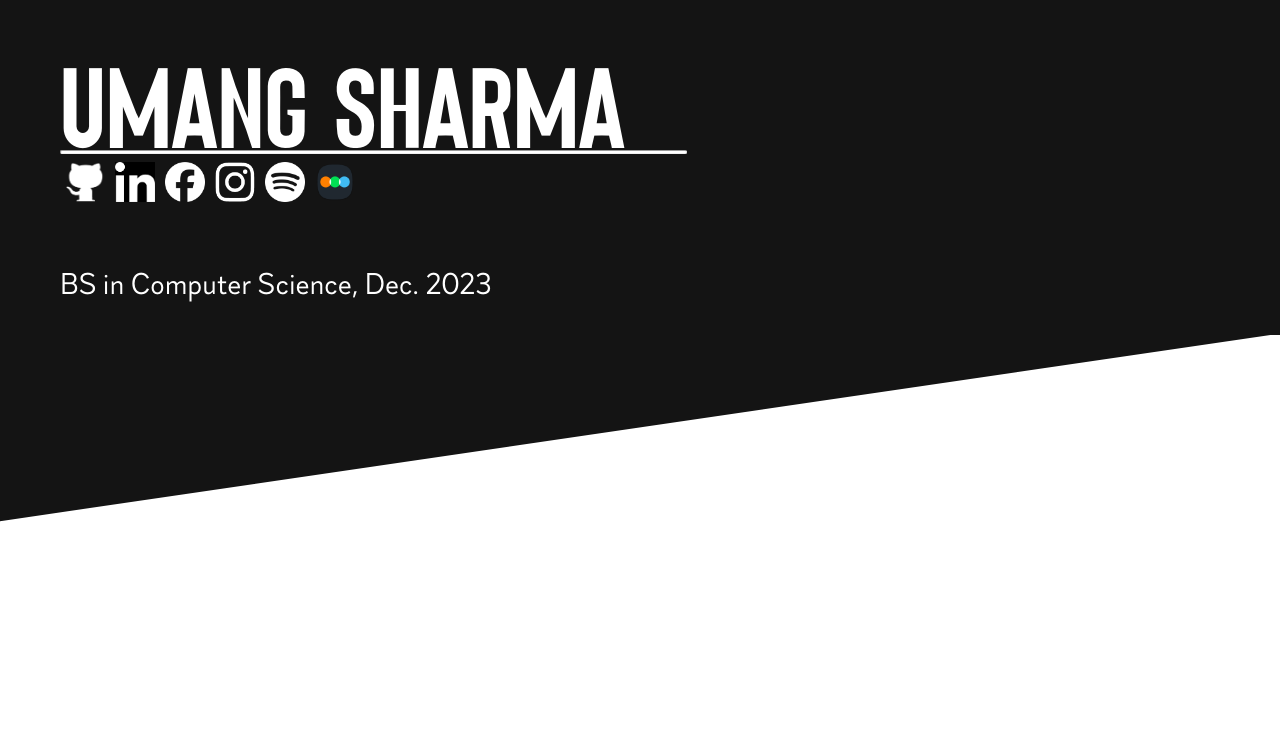
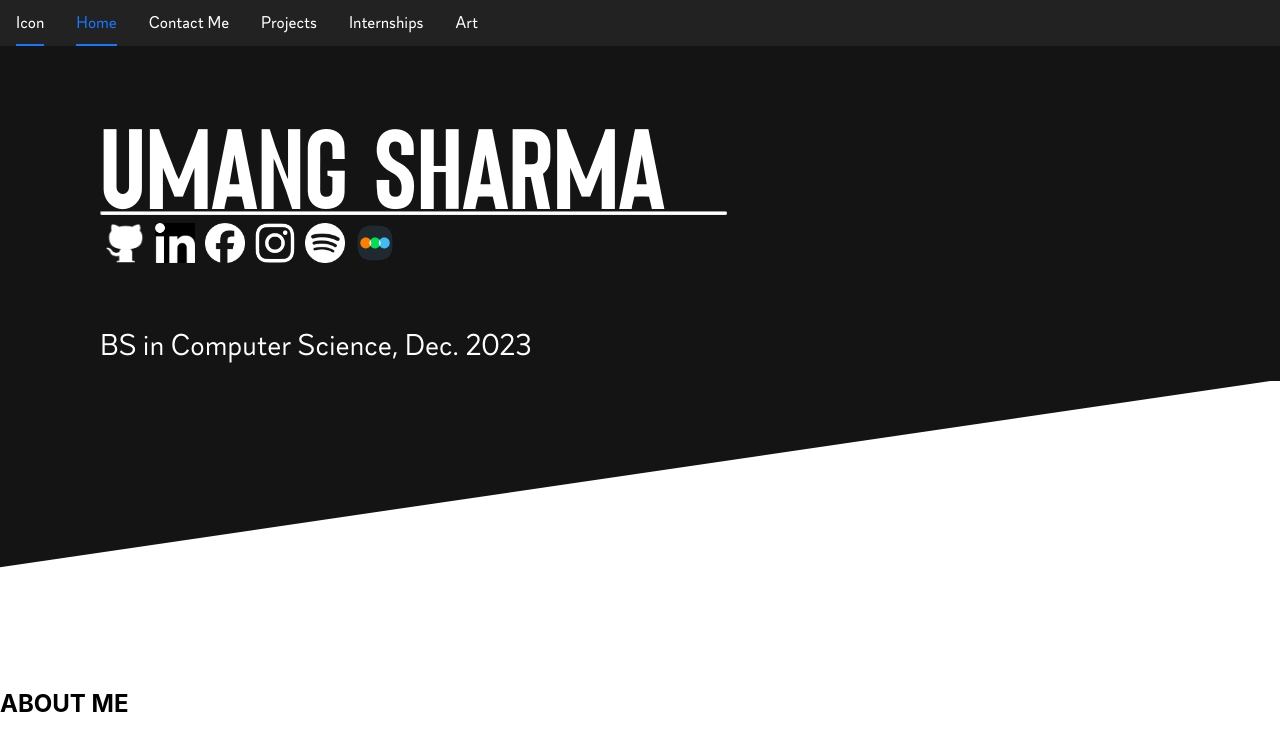
Before and after one commit to umangsharma24/umangsharma24.github.io, a React (Create React App) app: page / in a window 1280 px wide. Shown: the top 750 px of the page. Built offline with nearby package versions, Linux system fonts and the light colour scheme.

Commit message:
Added routes functionality
Added routes to enable multiple pages in react app ( /, /projects, /internships )

```diff
--- a/package.json
+++ b/package.json
@@ -9,6 +9,7 @@
     "antd": "^5.16.5",
     "react": "^18.3.1",
     "react-dom": "^18.3.1",
+    "react-router-dom": "^6.23.0",
     "react-scripts": "5.0.1",
     "web-vitals": "^2.1.4"
   },
--- a/src/App.js
+++ b/src/App.js
@@ -1,23 +1,12 @@
 import './App.css';
-import SiteHeader from './components/siteheader';
-import MyFooter from './components/footer';
-import Title from './components/title';
+import RouteNav from './Routes';
 // import { Layout } from 'antd';
 // const { Header, Content, Footer } = 'Layout';
 
 function App() {
-  // return (
-  //   <div className="App">
-  //     <SiteHeader/>
-  //     <div className="CONTENT">
-  //       <h4>CONSTRUCTION</h4>
-  //     </div>
-  //     <MyFooter/>
-  //   </div>
-  // );
   return (
-    <div className="App">
-      <Title />
+    <div>
+      <RouteNav />
     </div>
   );
 }
--- /dev/null
+++ b/src/Routes.js
@@ -0,0 +1,24 @@
+// Routes.js
+
+import { BrowserRouter as Router,Routes, Route } from 'react-router-dom';
+import HomePage from './pages/HomePage';
+import ProjectPage from './pages/ProjectPage';
+import InternPage from './pages/InternPage';
+
+const RouteNav = () => {
+    return (
+        <Router>
+            <Routes>
+                {/* HOME ROUTE */}
+                <Route path="/" element={<HomePage />}/>
+                <Route path="/projects" element={<ProjectPage />} />
+                <Route path="/internships" element={<InternPage />} />
+                {/* PROJECTS */}
+                {/* INTERNSHIPS */}
+                {/* ART */}
+            </Routes>
+        </Router>
+    );
+}
+
+export default RouteNav;
--- a/src/components/imgbutton.js
+++ b/src/components/ImageButton.js
@@ -7,7 +7,7 @@
 //     }
 // }
 
-import '../styles/title.css'
+import '../styles/Title.css'
 
 const ImageButton = (props) => {
     return (
--- a/src/components/footer.js
+++ b/src/components/footer.js
@@ -1,6 +1,6 @@
 // Importing in fonts
-import '../fonts.css';
-import '../styles/footer.css';
+import '../styles/Fonts.css';
+import '../styles/Footer.css';
 
 function MyFooter() {
 
--- a/src/components/siteheader.js
+++ b/src/components/siteheader.js
@@ -1,7 +1,7 @@
 //import { AppstoreOutlined, MailOutlined, SettingOutlined } from 'icons';
 import { useState } from 'react';
 import {ConfigProvider, Menu } from 'antd';
-import '../fonts.css';
+import '../styles/Fonts.css';
 
 function SiteHeader() {
 
--- a/src/components/title.js
+++ b/src/components/title.js
@@ -1,6 +1,6 @@
-import '../fonts.css';
-import '../styles/title.css';
-import ImageButton from './imgbutton';
+import '../styles/Fonts.css';
+import '../styles/Title.css';
+import ImageButton from './ImageButton';
 import GitHubIcon from '../assets/images/github_icon.png';
 import LinkedInIcon from '../assets/images/linkedin_icon.png';
 import FacebookIcon from '../assets/images/facebook_icon.png';
--- /dev/null
+++ b/src/pages/HomePage.js
@@ -0,0 +1,21 @@
+//pages/HomePage.js
+
+import SiteHeader from '../components/SiteHeader';
+import Title from '../components/Title';
+import MyFooter from '../components/Footer';
+
+function HomePage() {
+    return (
+        <div className="home-page">
+            <div className="top">
+                <SiteHeader />
+                <Title />
+            </div>
+            <div className="home-content">
+                <h2>ABOUT ME</h2>
+            </div>
+        </div>
+    );
+}
+
+export default HomePage;
--- /dev/null
+++ b/src/pages/InternPage.js
@@ -0,0 +1,11 @@
+//pages/InternPage.js
+
+function InternPage() {
+    return (
+        <div>
+            <h1>Intern Page</h1>
+        </div>
+    );
+}
+
+export default InternPage;
--- /dev/null
+++ b/src/pages/ProjectPage.js
@@ -0,0 +1,11 @@
+//pages/ProjectPage.js
+
+function ProjectPage() {
+    return (
+        <div>
+            <h1>Project Page</h1>
+        </div>
+    );
+}
+
+export default ProjectPage;
--- a/src/fonts.css
+++ b/src/styles/Fonts.css
@@ -2,36 +2,36 @@
 
 @font-face {
     font-family: 'Magdelin-Medium';
-    src: url('./assets/fonts/Magdelin-Medium.otf') format('opentype');
+    src: url('../assets/fonts/Magdelin-Medium.otf') format('opentype');
     font-weight: 500;
 }
 
 @font-face {
     font-family: 'Magdelin';
-    src: url('./assets/fonts/Magdelin-Regular.otf') format('opentype');
+    src: url('../assets/fonts/Magdelin-Regular.otf') format('opentype');
     font-weight: normal;
 }
 
 @font-face {
     font-family: 'Magdelin';
-    src: url('./assets/fonts/Magdelin-Text.otf') format('opentype');
+    src: url('../assets/fonts/Magdelin-Text.otf') format('opentype');
     font-weight: 300;
 }
 
 @font-face {
     font-family: 'Magdelin';
-    src: url('./assets/fonts/Magdelin-Bold.otf') format('opentype');
+    src: url('../assets/fonts/Magdelin-Bold.otf') format('opentype');
     font-weight: bold;
 }
 
 @font-face {
     font-family: 'Origin';
-    src: url('./assets/fonts/OriginSans.otf') format('opentype');
+    src: url('../assets/fonts/OriginSans.otf') format('opentype');
     font-weight: normal;
 }
 
 @font-face {
     font-family: 'Origin';
-    src: url('./assets/fonts/OriginSans-Bold.otf') format('opentype');
+    src: url('../assets/fonts/OriginSans-Bold.otf') format('opentype');
     font-weight: bold;
 }
--- a/src/styles/title.css
+++ b/src/styles/title.css
@@ -8,7 +8,8 @@
 
 .title-content-container {
     justify-content: left;
-    padding-left: 60px
+    padding-left: 100px;
+    padding-top: 30px;
 }
 
 .umang-sharma {
```
Also changed, not shown: 1 other file (tests, documents, lock files or other folders).
